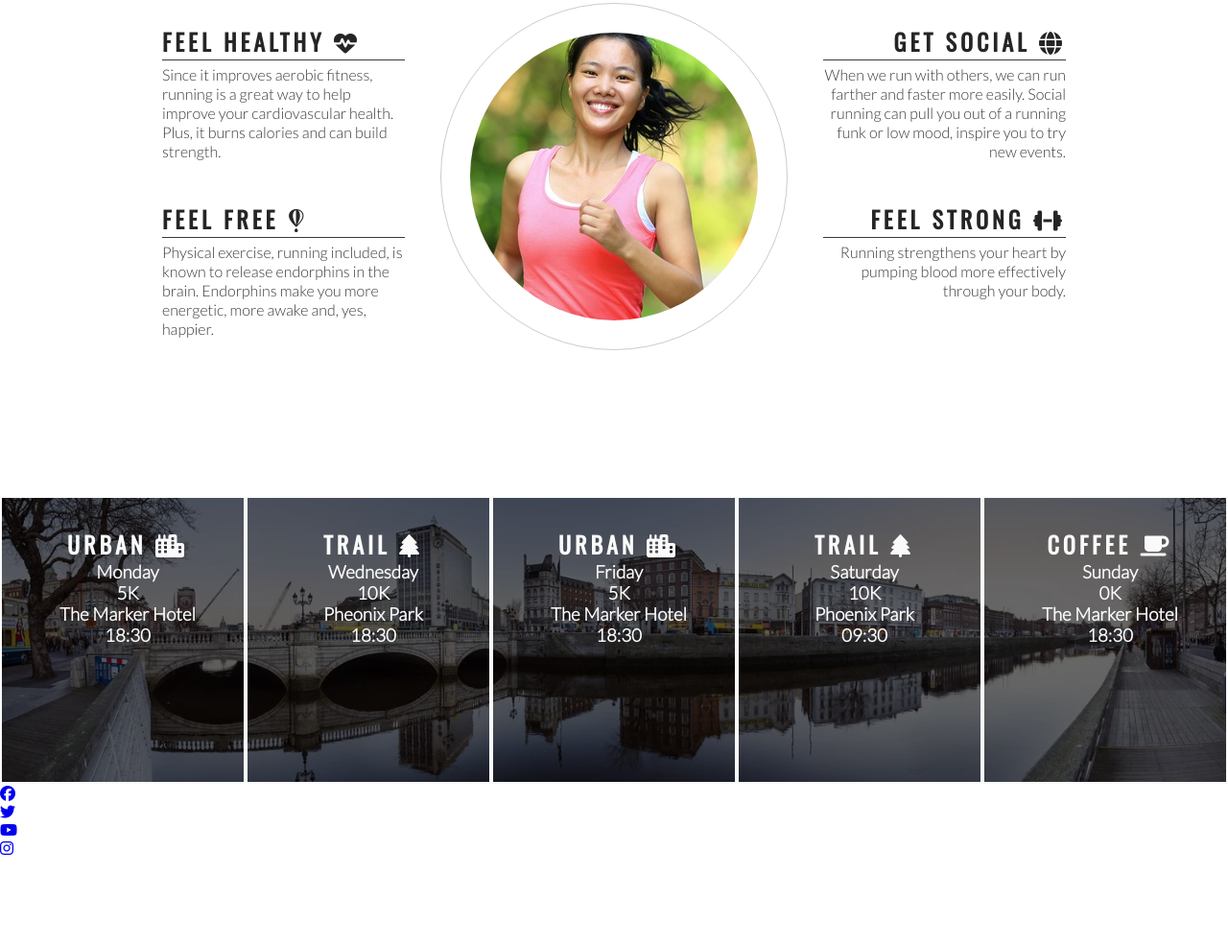
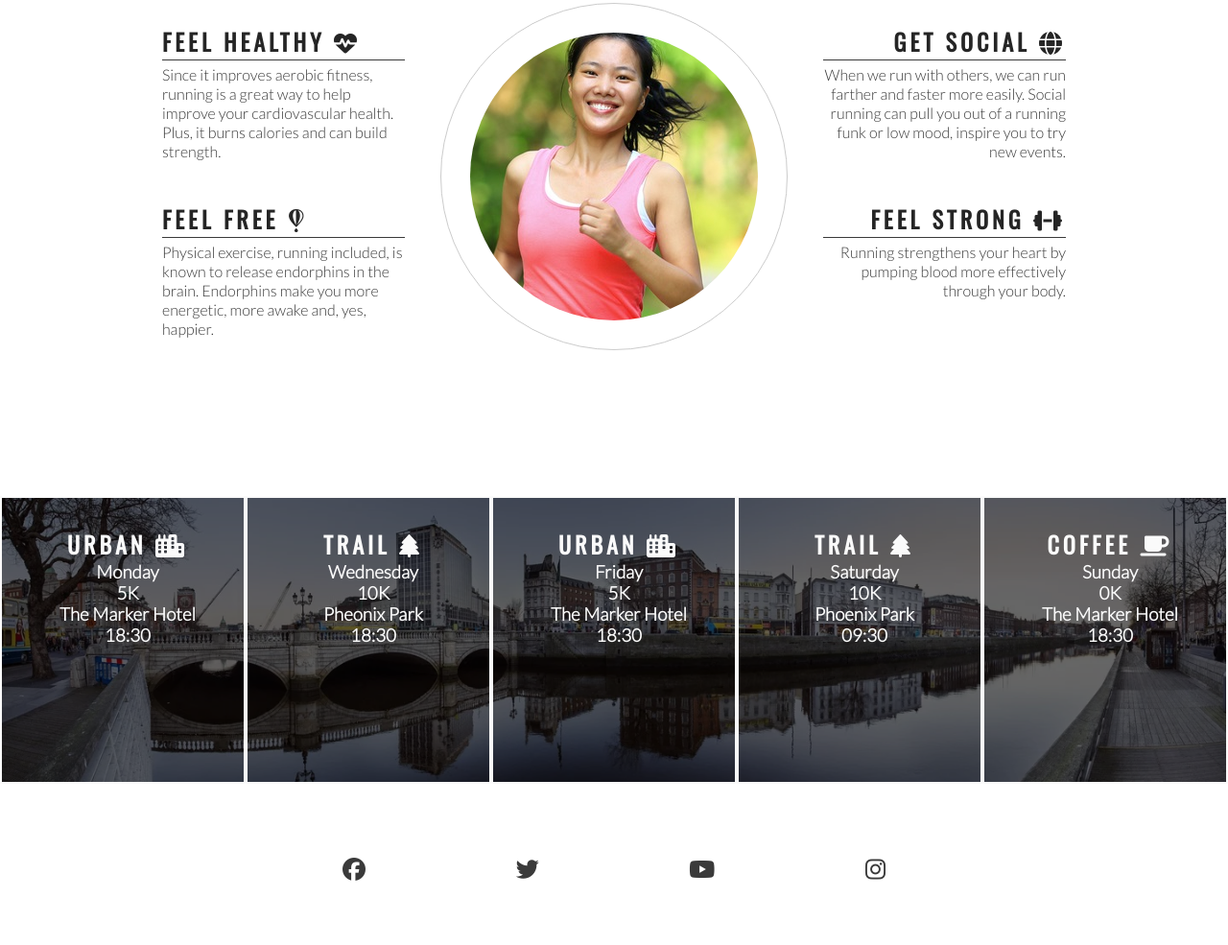
Before and after one commit to shellieD/love_running, a plain HTML site: page index.html in a window 1280 px wide. Shown: the part 778-1763 px from the top of the page at 96% size. Before the commit the page ends 1671 px from the top, so only its background shows below. Drawn offline with nearby package versions, Linux system fonts and the light colour scheme.

Commit message:
Add style to social icons in footer

```diff
--- a/assets/css/style.css
+++ b/assets/css/style.css
@@ -216,3 +216,22 @@ hr {
 #times h2 {
     color: #fafafa;
 }
+
+footer {
+    height: 150px;
+}
+
+.social-networks {
+    text-align: center;
+}
+
+.social-networks li {
+    display: inline;
+}
+
+.social-networks i {
+    font-size: 150%;
+    margin: 1%;
+    padding: 5%;
+    color: #3a3a3a;
+}
--- a/index.html
+++ b/index.html
@@ -114,7 +114,7 @@
         </div>
     </section>
     <footer>
-        <ul>
+        <ul class="social-networks">
             <li>
                 <a href="https://facebook.com" target="_blank" rel="noopener"
                 aria-label="Visit our Facebook page (opens in a new tab)"><i class="fab fa-facebook"></i></a>
```
